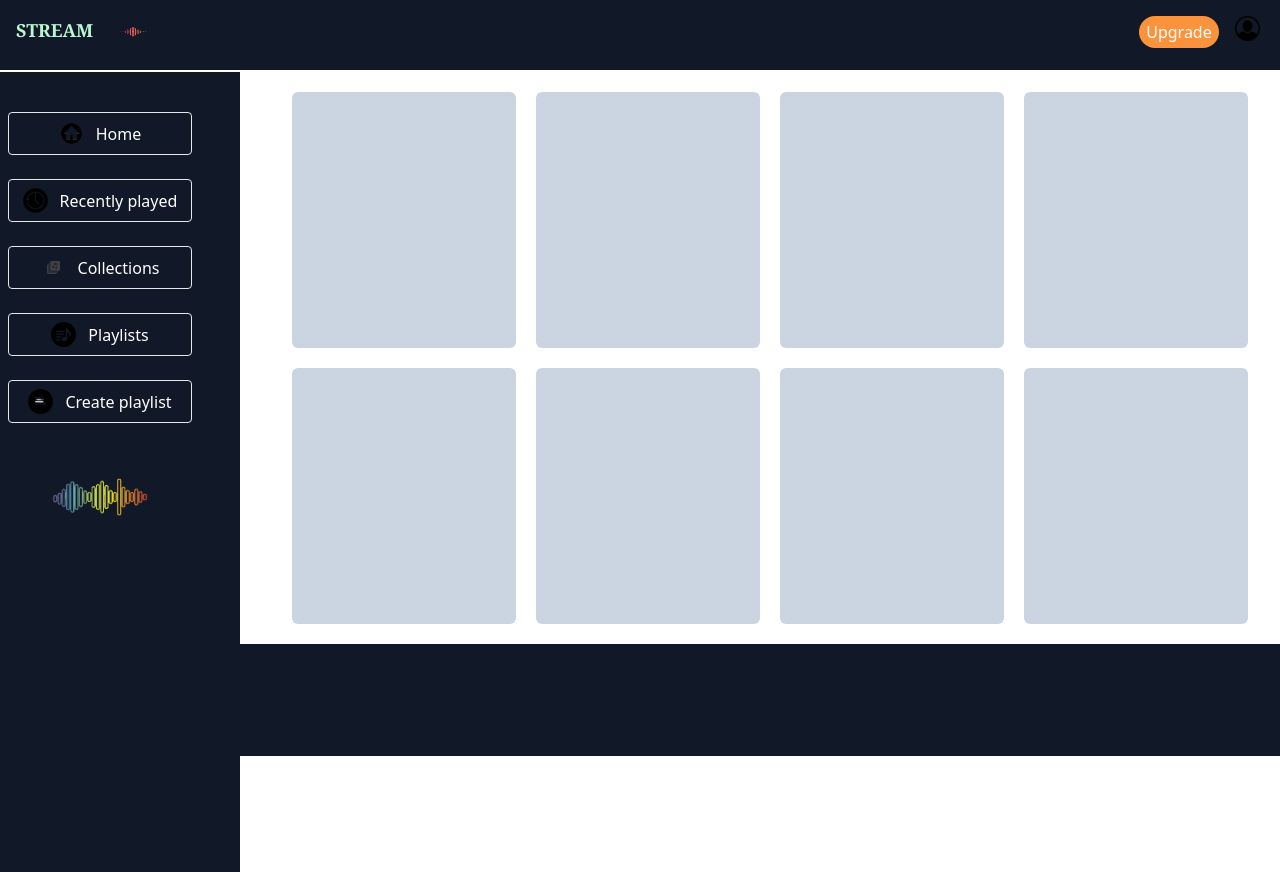
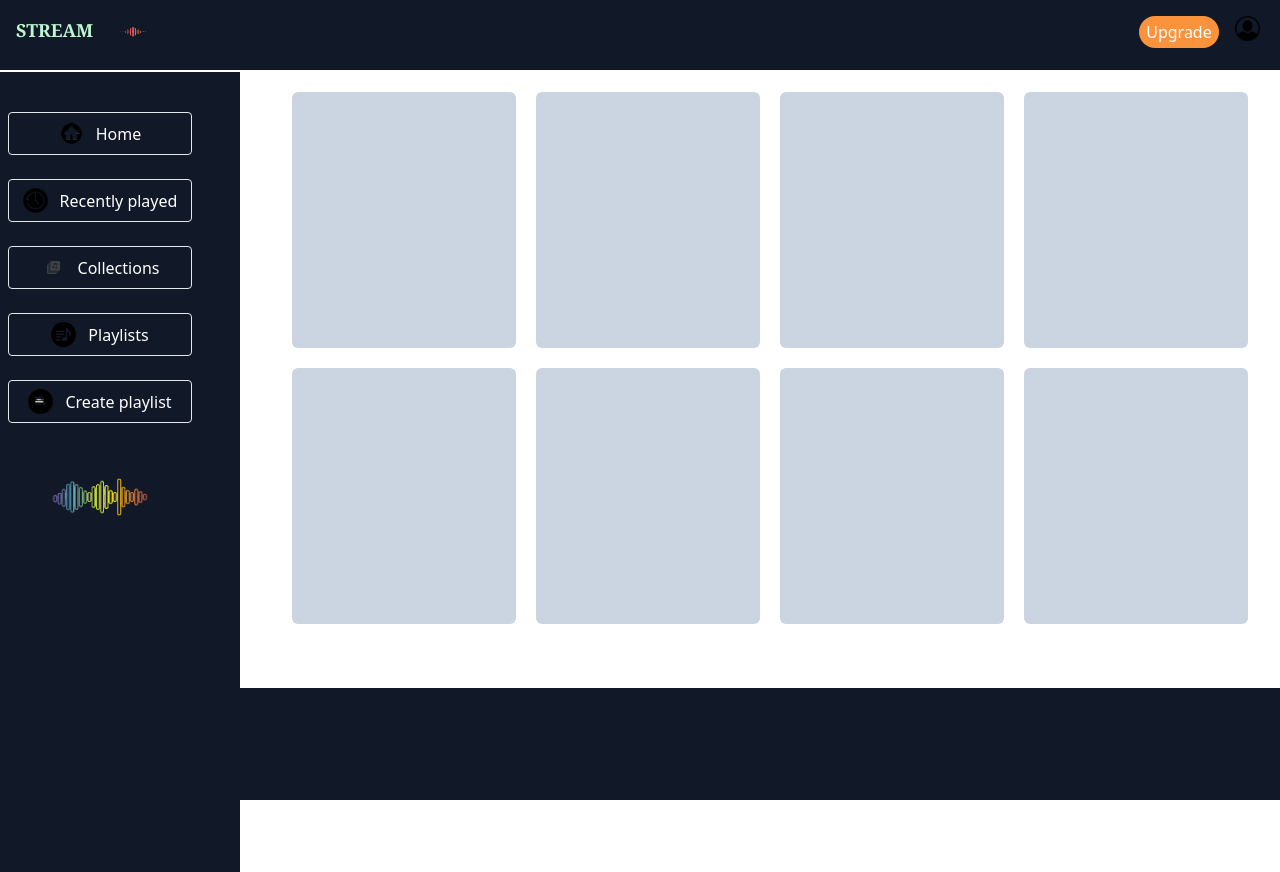
Before and after one commit to CodeSpider2/music-player-react-ts, a React (Vite) app: page / in a window 1280 px wide. Built offline with nearby package versions, Linux system fonts and the light colour scheme.

Commit message:
Update player section

```diff
--- a/src/components/Player.tsx
+++ b/src/components/Player.tsx
@@ -7,7 +7,7 @@ const Player: React.FC<PlayerProps> = ({}) => {
 
   return (
     <div>
-      <div className="player w-[100%] h-[7rem] bg-gray-900 overflow-hidden p-0 m-0 bottom-0"></div>
+      <div className="player w-[100%] h-[7rem] bg-gray-900 fixed overflow-hidden p-0 m-0 bottom-0"></div>
     </div>
   );
 };
```
